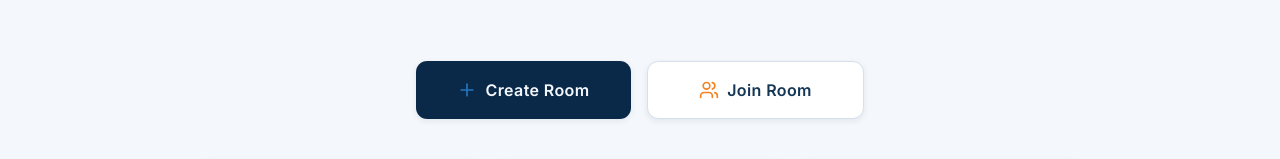
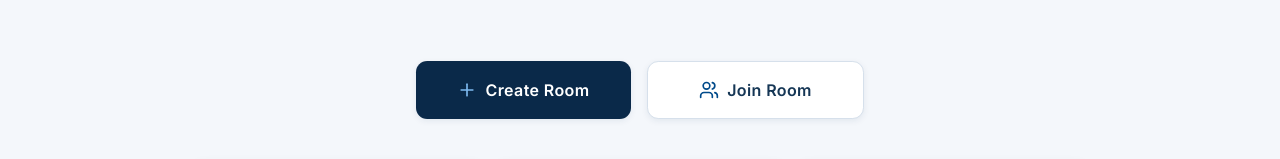
Before and after one commit to nsd999/SyncWaveApp, a Next.js app: page / in a window 1280 px wide. Shown: the part 519-678 px from the top of the page. Built offline with nearby package versions, Linux system fonts and the light colour scheme; no server answers; the database is empty.

Commit message:
feat(ui): use accessible Vengeance motion buttons for room actions

```diff
--- a/app/page.tsx
+++ b/app/page.tsx
@@ -10,6 +10,7 @@ import { getOrCreateProfile } from '@/lib/profile';
 import { writeLog } from '@/lib/logger';
 import Logo from '@/components/Logo';
 import { FaqAccordion } from '@/components/ui/faq-accordion';
+import { AnimatedButton } from '@/components/ui/animated-button';
 import {
   Plus,
   ArrowRight,
@@ -578,21 +579,23 @@ export default function Home() {
 
         {/* Primary Action Buttons (These are the two largest buttons on the homepage) */}
         <div id="hero-actions" className="flex flex-col sm:flex-row items-stretch justify-center gap-4 w-full max-w-md mx-auto pt-4">
-          <button
+          <AnimatedButton
             onClick={handleCreateRoomClick}
-            className="sw-motion-cta flex-1 bg-stone-900 text-stone-50 hover:bg-stone-850 py-4 px-6 rounded-xl font-semibold tracking-wide text-sm sm:text-base transition-all duration-200 cursor-pointer shadow-sm flex items-center justify-center space-x-2 focus-visible:outline-2 focus-visible:outline-offset-2 focus-visible:outline-amber-500"
+            tone="primary"
+            className="group flex-1 py-4 px-6 text-sm sm:text-base"
           >
-            <Plus className="w-5 h-5 text-cyan-400 shrink-0" />
+            <Plus className="w-5 h-5 text-cyan-300 shrink-0" />
             <span>Create Room</span>
-          </button>
+          </AnimatedButton>
 
-          <button
+          <AnimatedButton
             onClick={handleJoinRoomClick}
-            className="sw-motion-cta flex-1 bg-white border border-stone-200 hover:border-stone-400 text-stone-800 py-4 px-6 rounded-xl font-semibold tracking-wide text-sm sm:text-base transition-all duration-200 cursor-pointer shadow-sm flex items-center justify-center space-x-2 focus-visible:outline-2 focus-visible:outline-offset-2 focus-visible:outline-amber-500"
+            tone="secondary"
+            className="group flex-1 py-4 px-6 text-sm sm:text-base"
           >
-            <Users className="w-5 h-5 text-fuchsia-500 shrink-0" />
+            <Users className="w-5 h-5 text-blue-600 dark:text-blue-300 shrink-0" />
             <span>Join Room</span>
-          </button>
+          </AnimatedButton>
         </div>
 
         {/* Guided workflow: a clear service-portal entry path. */}
```
